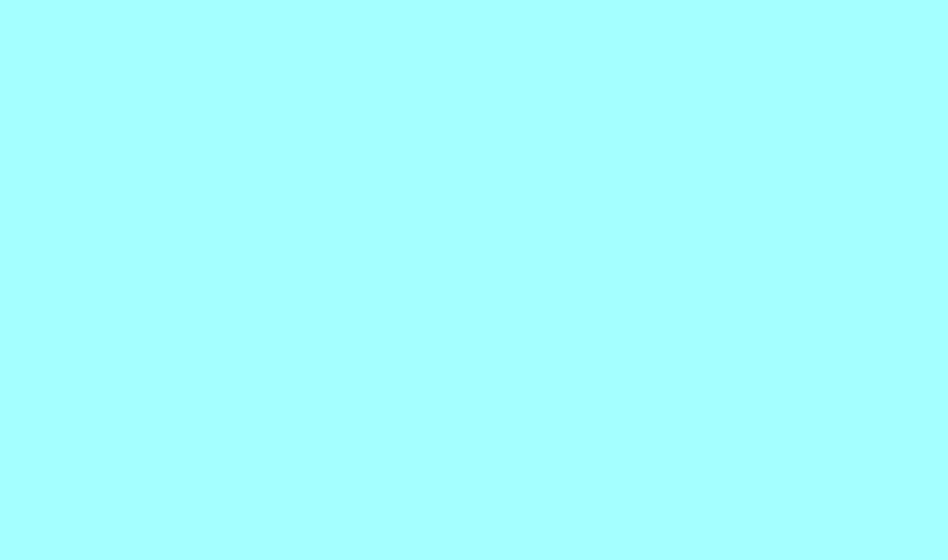
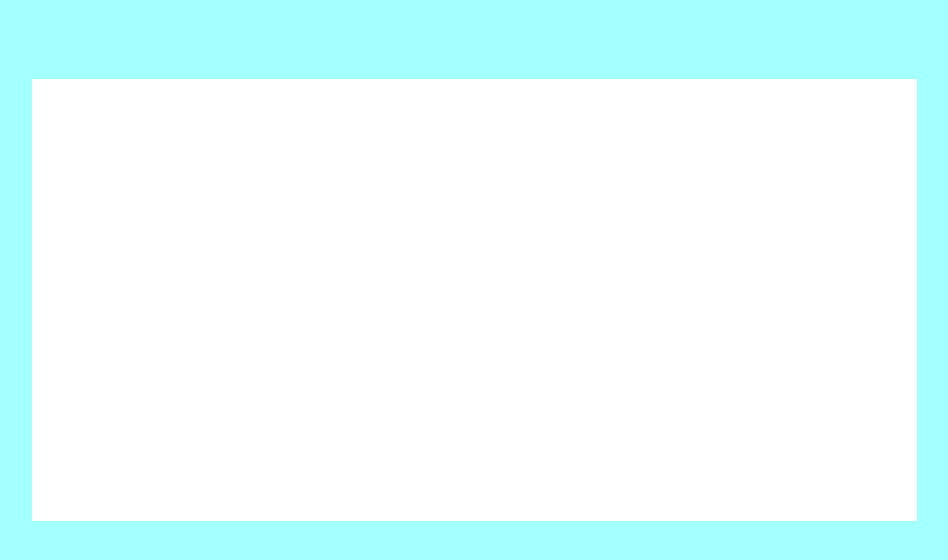
Before and after one commit to RafaMendess/ProjetoTeste, a plain HTML site: page index.html in a window 1280 px wide. Shown: the whole page, without its empty margins (176-1124 px from the left). Drawn offline with Linux system fonts and the light colour scheme.

Commit message:
css do canva

```diff
--- a/style.css
+++ b/style.css
@@ -7,14 +7,12 @@ html {
    /* Canvas */
 canvas{
     display:inline-block;
-    transform:translatex(0px) translatey(0px);
-    width:591px;
-    height:296px;
+    width:70%;
+    height:70%;
     padding-left:0px;
     padding-right:0px;
     position:relative;
-    top:145px;
-    bottom:-61px;
-    left:312px;
-    right:-200px;
+    top:71px;
+    left:200px;
+    background-color: white;
  }
```
